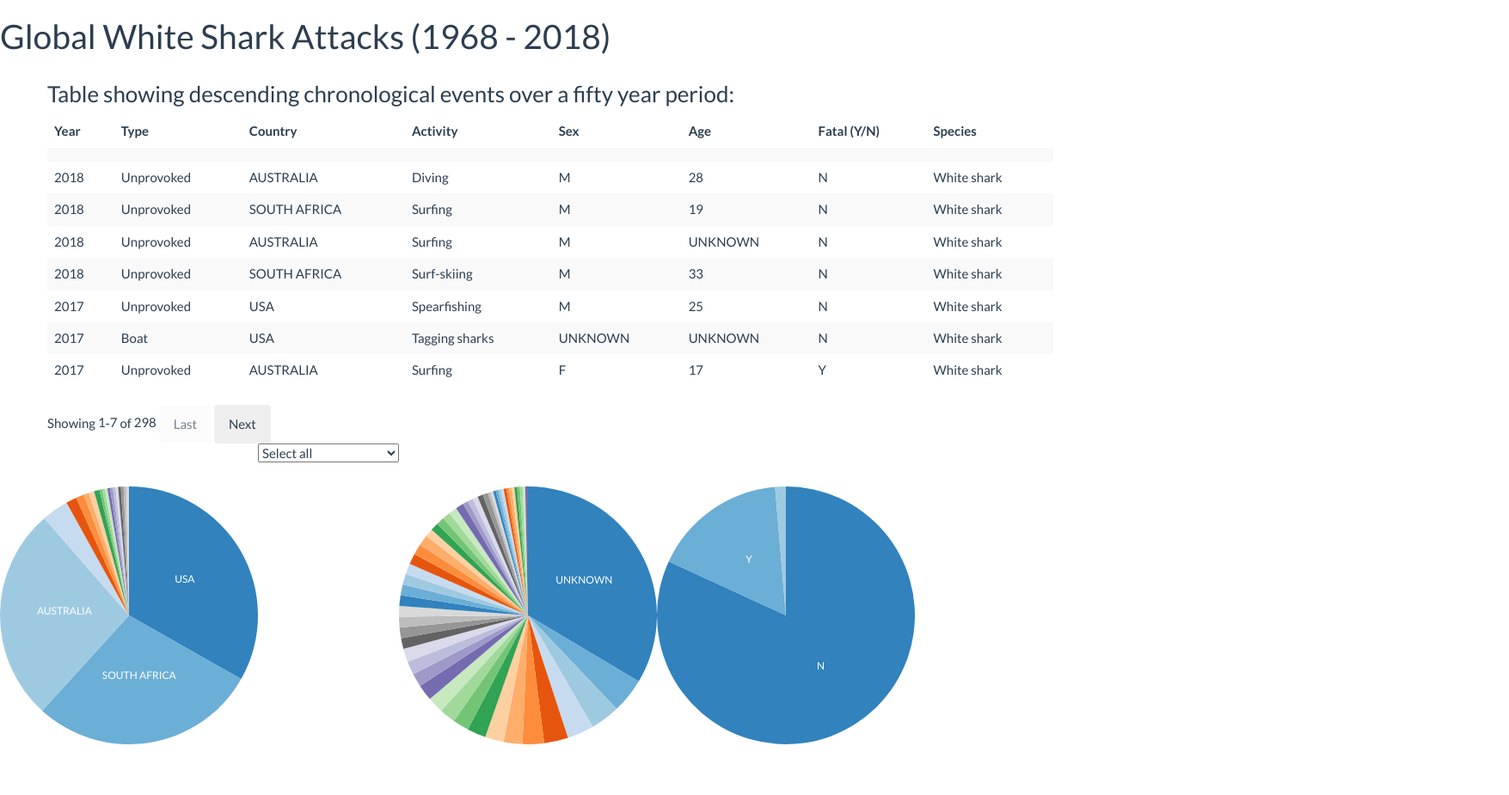
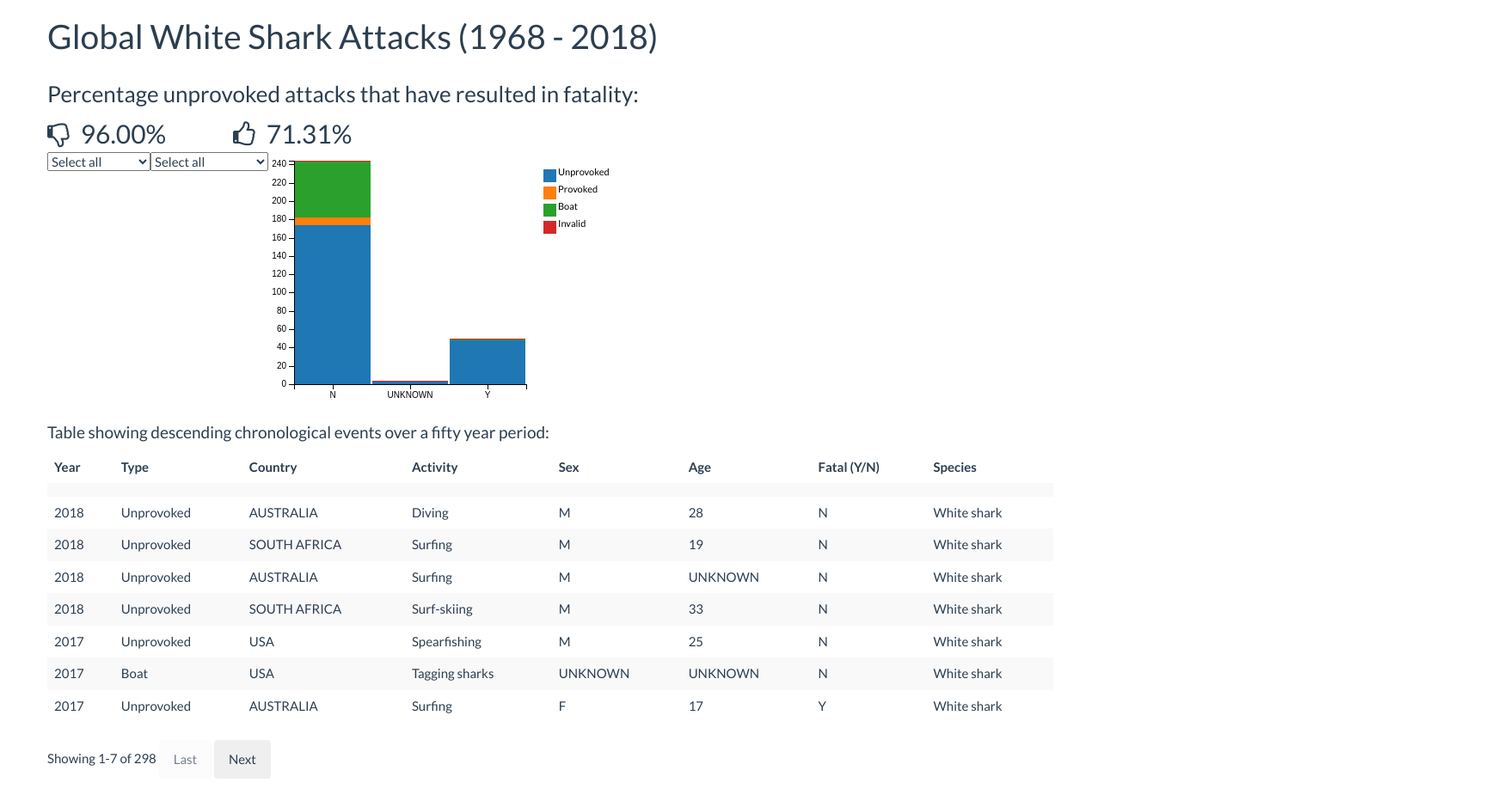
Before and after one commit to RobSimons1/global-white-shark-attack, a plain HTML site: page index.html in a window 1280 px wide. Shown: the top 925 px of the page at 86% size, 1755 px wide, since content can reach past the window. Drawn offline with nearby package versions, Linux system fonts and the light colour scheme.

Commit message:
Percent Unprovoked that resulted in Fatality figures attempted. Also, stacked chart showing fatality versus Type begun

```diff
--- a/index.html
+++ b/index.html
@@ -9,18 +9,31 @@
 
     <link rel="stylesheet" href="static/css/bootstrap.min.css" type="text/css" />
     <link rel="stylesheet" href="static/css/dc.min.css" type="text/css" />
+    <link rel="stylesheet" href="https://maxcdn.bootstrapcdn.com/font-awesome/4.7.0/css/font-awesome.min.css" type="text/css" />
     <link rel="stylesheet" href="static/css/style.css" type="text/css" />
 
 </head>
 
 <body>
-
-    <h1>Global White Shark Attacks (1968 - 2018)</h1>
-
     <div class="container">
 
         <div class="row">
-            <h3> Table showing descending chronological events over a fifty year period: </h3>
+            <h1>Global White Shark Attacks (1968 - 2018)</h1>
+        </div>
+
+         <div class="row">
+         <div>
+             <h3> Percentage unprovoked attacks that have resulted in fatality: </h3>
+                <i class="fa fa-thumbs-o-down fa-fatality" aria-hidden="true"></i> <span class="number-box" id="percent-attacks-fatal"></span>
+                <i class="fa fa-thumbs-o-up fa-fatality" aria-hidden="true"></i> <span class="number-box" id="percent-attacks-non-fatal"></span>
+            </div>
+            <div id="fatal-selector"></div>
+            <div id="type-selector"></div>
+            <div id="rank-distribution" class="custom-chart"></div>
+        </div>
+
+        <div class="row">
+            <h4> Table showing descending chronological events over a fifty year period: </h4>
             <table id="dc-data-table" class="table table-striped">
                 <thead>
                     <tr class="header">
@@ -42,27 +55,31 @@
             </div>
 
         </div>
-    </div>
 
+        <div class="row">
             <div id="country-chart"></div>
 
-    <div id="country-selector"></div>
+
 
             <div id="age-chart"></div>
 
             <div id="fatal-chart"></div>
+        </div>
 
+        <div class="row">
+            <div id="country-selector"></div>
             <div id="composite-chart"></div>
-
-    <div id="activity-selector"></div>
-
-    <div id="fatal-selector"></div>
-
-    <div id="activity"></div>
+        </div>
 
 
 
-    <div id="type-selector"></div>
+        <div class="row">
+            <div id="activity-selector"></div>
+            <div id="activity"></div>
+
+        </div>
+
+    </div>
 
     <!-- Scripts located at the bottom of the body to insure page is fully loaded before execution -->
     <script src="https://code.jquery.com/jquery-3.4.1.min.js" integrity="sha256-CSXorXvZcTkaix6Yvo6HppcZGetbYMGWSFlBw8HfCJo=" crossorigin="anonymous"></script>
--- a/static/css/style.css
+++ b/static/css/style.css
@@ -12,3 +12,16 @@
     text-anchor: end !important;
     transform: rotate(-45deg);
 }
+
+.number-box {
+    margin-right: 75px;
+}
+
+.number-box, .fa.fa-fatality {
+    font-size: 30px;
+    font-weight: 500;
+}
+
+.fa-fatality {
+	margin-right: 10px;
+}
--- a/static/js/main.js
+++ b/static/js/main.js
@@ -7,7 +7,7 @@ function makeGraphs(error, sharkData) {
 
     show_data_table(ndx);
 
-    show_type_selector(ndx);
+
 
     show_country_selector(ndx);
 
@@ -16,7 +16,15 @@ function makeGraphs(error, sharkData) {
     show_fatalpi(ndx);
     show_countrypi(ndx);
     show_agepi(ndx);
+
+
+    show_percent_that_are_unprovoked(ndx, "Y", "#percent-attacks-fatal");
+    show_percent_that_are_unprovoked(ndx, "N", "#percent-attacks-non-fatal");
+
     show_fatal_selector(ndx);
+    show_type_selector(ndx);
+
+    show_rank_distribution(ndx);
 
     show_country_year(ndx);
 
@@ -25,14 +33,7 @@ function makeGraphs(error, sharkData) {
 
 }
 
-function show_type_selector(ndx) {
-    var dim = ndx.dimension(dc.pluck('Type'));
-    var group = dim.group();
 
-    dc.selectMenu("#type-selector")
-        .dimension(dim)
-        .group(group);
-}
 
 function show_country_selector(ndx) {
     var dim = ndx.dimension(dc.pluck('Country'));
@@ -61,6 +62,111 @@ function show_fatal_selector(ndx) {
         .group(group);
 }
 
+function show_type_selector(ndx) {
+    var dim = ndx.dimension(dc.pluck('Type'));
+    var group = dim.group();
+
+    dc.selectMenu("#type-selector")
+        .dimension(dim)
+        .group(group);
+}
+
+
+function show_percent_that_are_unprovoked(ndx, fatality, element) {
+    var percentageThatAreUnprovoked = ndx.groupAll().reduce(
+        function(p, v) {
+            if (v.Fatal === fatality) {
+                p.count++;
+                if (v.Type === "Unprovoked") {
+                    p.are_unprovoked++;
+                }
+            }
+            return p;
+        },
+        function(p, v) {
+            if (v.Fatal === fatality) {
+                p.count--;
+                if (v.Type === "Unprovoked") {
+                    p.are_unprovoked--;
+                }
+            }
+            return p;
+        },
+        function() {
+            return { count: 0, are_unprovoked: 0 };
+        },
+    );
+
+    dc.numberDisplay(element)
+        .formatNumber(d3.format(".2%"))
+        .valueAccessor(function(d) {
+            if (d.count == 0) {
+                return 0;
+            }
+            else {
+                return (d.are_unprovoked / d.count);
+            }
+        })
+        .group(percentageThatAreUnprovoked);
+
+}
+
+function show_rank_distribution(ndx) {
+
+    function rankByGender(dimension, type) {
+        return dimension.group().reduce(
+            function(p, v) {
+                p.total++;
+                if (v.Type == type) {
+                    p.match++;
+                }
+                return p;
+            },
+            function(p, v) {
+                p.total--;
+                if (v.Type == type) {
+                    p.match--;
+                }
+                return p;
+            },
+            function() {
+                return { total: 0, match: 0 };
+            }
+        );
+    }
+
+    var dim = ndx.dimension(dc.pluck("Fatal"));
+    var profByGender = rankByGender(dim, "Unprovoked");
+    var asstProfByGender = rankByGender(dim, "Provoked");
+    var assocProfByGender = rankByGender(dim, "Boat");
+    var invalidByGender = rankByGender(dim, "Invalid");
+
+
+    dc.barChart("#rank-distribution")
+        .width(400)
+        .height(300)
+        .dimension(dim)
+        .group(profByGender, "Unprovoked")
+        .stack(asstProfByGender, "Provoked")
+        .stack(assocProfByGender, "Boat")
+        .stack(invalidByGender, "Invalid")
+
+        .valueAccessor(function(d) {
+            if (d.value.total > 0) {
+                return (d.value.match);
+            }
+            else {
+                return 0;
+            }
+        })
+        .x(d3.scale.ordinal())
+        .xUnits(dc.units.ordinal)
+        .xAxisLabel("")
+        .legend(dc.legend().x(320).y(20).itemHeight(15).gap(5))
+        .margins({ top: 10, right: 100, bottom: 30, left: 30 });
+}
+
+
 function show_activity(ndx) {
     var dim = ndx.dimension(dc.pluck('Activity'));
     var group = dim.group();
@@ -88,7 +194,7 @@ function show_countrypi(ndx) {
         .radius(600)
         .dimension(name_dim)
         .group(country_attacks)
-        .transitionDuration(1500)
+        .transitionDuration(1500);
 }
 
 function show_agepi(ndx) {
@@ -100,7 +206,7 @@ function show_agepi(ndx) {
         .radius(600)
         .dimension(name_dim)
         .group(country_attacks)
-        .transitionDuration(1500)
+        .transitionDuration(1500);
 }
 
 function show_fatalpi(ndx) {
@@ -112,7 +218,7 @@ function show_fatalpi(ndx) {
         .radius(600)
         .dimension(name_dim)
         .group(country_attacks)
-        .transitionDuration(1500)
+        .transitionDuration(1500);
 }
 
 function show_country_year(ndx) {
@@ -128,7 +234,7 @@ function show_country_year(ndx) {
             else {
                 return 0;
             }
-        }
+        };
     }
 
     var SouthAfricaAttacksByYear = date_dim.group().reduceSum(attacks_by_country('SOUTH AFRICA'));
@@ -325,18 +431,18 @@ function show_data_table(ndx) {
         }
     }
 
-$('#next').on('click', function(){
- ofs += pag;
+    $('#next').on('click', function() {
+        ofs += pag;
         update_offset();
         table.redraw();
-})
-// Event Listener function that fires when "next" HTML btn is clicked
+    });
+    // Event Listener function that fires when "next" HTML btn is clicked
 
 
-   $('#last').on('click', function(){
- ofs -= pag;
+    $('#last').on('click', function() {
+        ofs -= pag;
         update_offset();
         table.redraw();
-})
-// Event Listener function that fires when "last" HTML btn is clicked
+    });
+    // Event Listener function that fires when "last" HTML btn is clicked
 }
```
Lines whose indentation alone changed are shown as unchanged.
